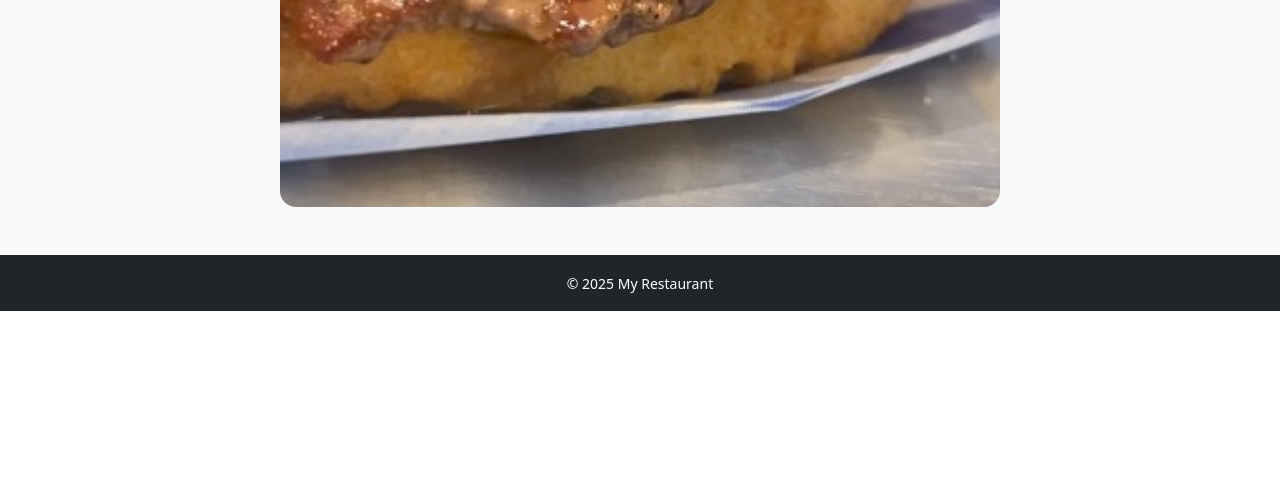
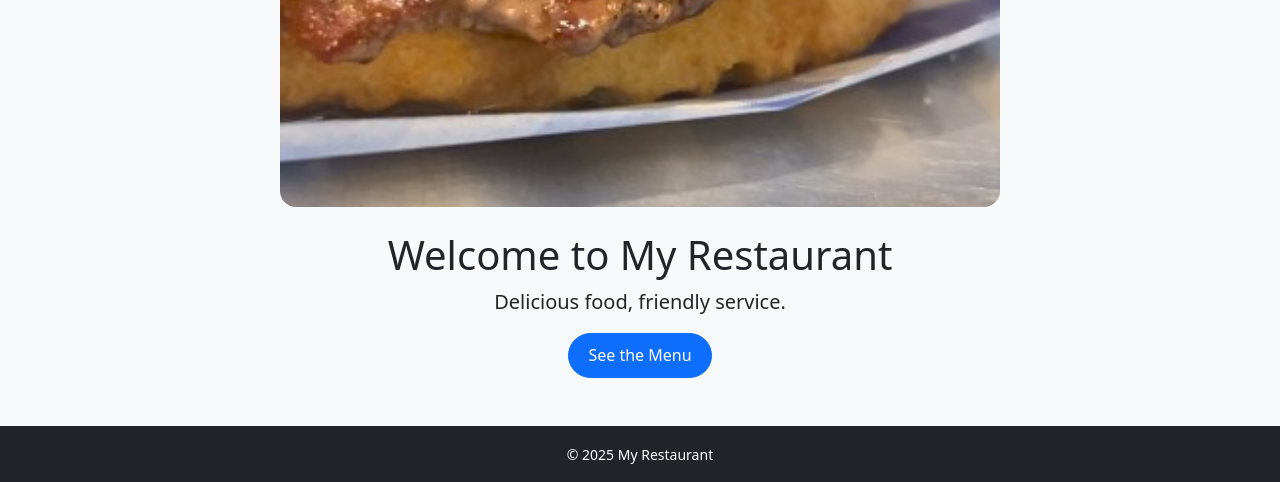
Before and after one commit to BelalTibi/BossBox, a Flask app: page / in a window 1280 px wide. Shown: the part 794-1276 px from the top of the page. Before the commit the page ends 1105 px from the top, so only its background shows below. Run offline with Flask 3, Linux system fonts and the light colour scheme.

Commit message:
Fixed errors

```diff
--- a/app.py
+++ b/app.py
@@ -1,27 +1,25 @@
-from flask import Flask, render_template, url_for, request, redirect
-import json
+from flask import Flask, render_template
+import os, json
 
-app = Flask(__name__)
+app = Flask(__name__, static_folder="static", template_folder="templates")
 
-# Load menu from JSON
-def load_menu():
-    with open("data/menu.json", "r", encoding="utf-8") as f:
-        return json.load(f)
+# IMPORTANT for GitHub Pages (makes links work under /YourRepoName/)
+app.config["FREEZER_RELATIVE_URLS"] = True
 
 @app.route("/")
 def home():
-    return render_template("index.html")
+    return render_template("index.html", title="My Restaurant")
 
 @app.route("/menu")
 def menu():
-    menu_data = load_menu()
-    return render_template("menu.html", menu=menu_data)
+    data_path = os.path.join(app.root_path, "data", "menu.json")
+    with open(data_path, "r", encoding="utf-8") as f:
+        menu_data = json.load(f)
+    return render_template("menu.html", title="Menu", menu=menu_data)
 
 @app.route("/contact", methods=["GET", "POST"])
 def contact():
-    # If you want to process contact submissions server-side, you'd handle POST here.
-    # We'll just show the page. For GitHub Pages (static) we recommend Formspree.
-    return render_template("contact.html")
+    return render_template("contact.html", title="Contact")
 
 if __name__ == "__main__":
     app.run(debug=True)
--- a/static/js/animations.js
+++ b/static/js/animations.js
@@ -2,11 +2,9 @@
 document.addEventListener("DOMContentLoaded", () => {
   const items = document.querySelectorAll(".fade-in");
   if (!("IntersectionObserver" in window)) {
-      // Old browsers: just show everything
     items.forEach(el => el.classList.add("show"));
     return;
   }
-
   const observer = new IntersectionObserver((entries) => {
     entries.forEach(entry => {
       if (entry.isIntersecting) {
@@ -15,6 +13,5 @@ document.addEventListener("DOMContentLoaded", () => {
       }
     });
   }, { threshold: 0.2 });
-
   items.forEach(el => observer.observe(el));
 });
--- a/templates/base.html
+++ b/templates/base.html
@@ -10,15 +10,15 @@
   <body>
     <nav class="navbar navbar-expand-lg navbar-dark bg-dark">
       <div class="container">
-        <a class="navbar-brand" href="/">My Restaurant</a>
+        <a class="navbar-brand" href="{{ url_for('home') }}">My Restaurant</a>
         <button class="navbar-toggler" type="button" data-bs-toggle="collapse" data-bs-target="#navmenu">
           <span class="navbar-toggler-icon"></span>
         </button>
         <div class="collapse navbar-collapse" id="navmenu">
           <ul class="navbar-nav ms-auto">
-            <li class="nav-item"><a class="nav-link" href="/">Home</a></li>
-            <li class="nav-item"><a class="nav-link" href="/menu">Menu</a></li>
-            <li class="nav-item"><a class="nav-link" href="/contact">Contact</a></li>
+            <li class="nav-item"><a class="nav-link" href="{{ url_for('home') }}">Home</a></li>
+            <li class="nav-item"><a class="nav-link" href="{{ url_for('menu') }}">Menu</a></li>
+            <li class="nav-item"><a class="nav-link" href="{{ url_for('contact') }}">Contact</a></li>
           </ul>
         </div>
       </div>
@@ -30,7 +30,7 @@
 
     <footer class="bg-dark text-white text-center py-3">
       <div class="container">
-        <small>&copy; {{ 2025 }} My Restaurant</small>
+        <small>&copy; 2025 My Restaurant</small>
       </div>
     </footer>
 
--- a/templates/contact.html
+++ b/templates/contact.html
@@ -6,6 +6,7 @@
   <div class="col-md-8">
     <div class="card p-4 fade-in">
       <p class="mb-3">Have a question or want to book a table?</p>
+
       <!-- Replace with your real email later -->
       <a href="mailto:youremail@example.com?subject=Table%20Booking%20Enquiry"
          class="btn btn-primary"
@@ -14,7 +15,7 @@
       </a>
       <p class="mt-2 text-muted small">
         If your email app doesn’t open, copy this address:
-        <code>bossbox@example.com</code>
+        <code>youremail@example.com</code>
       </p>
 
       <hr class="my-4">
--- a/templates/index.html
+++ b/templates/index.html
@@ -1,8 +1,11 @@
 {% extends "base.html" %}
 {% block content %}
 <div class="text-center">
-    <img src="{{ url_for('static', filename='images/hero.jpg') }}"
-    alt="Restaurant burger"
-    class="hero-img fade-in zoom-on-load">
+  <img src="{{ url_for('static', filename='images/hero.jpg') }}"
+       alt="Restaurant burger"
+       class="hero-img fade-in zoom-on-load">
+  <h1 class="mt-4">Welcome to My Restaurant</h1>
+  <p class="lead">Delicious food, friendly service.</p>
+  <a href="{{ url_for('menu') }}" class="btn btn-primary">See the Menu</a>
 </div>
 {% endblock %}
```
Also changed, not shown: data/menu.json (+6 -1 lines), freeze.py (+5 -3 lines), static/css/style.css (indentation only). Lines whose indentation alone changed are shown as unchanged.
